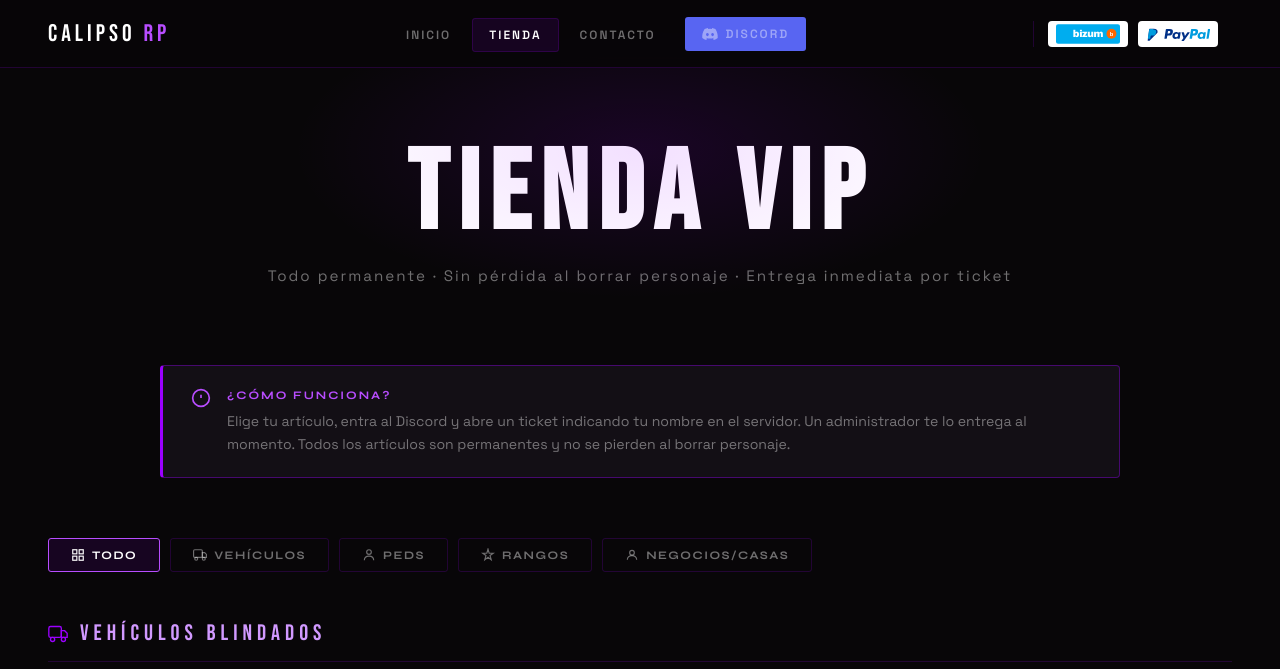
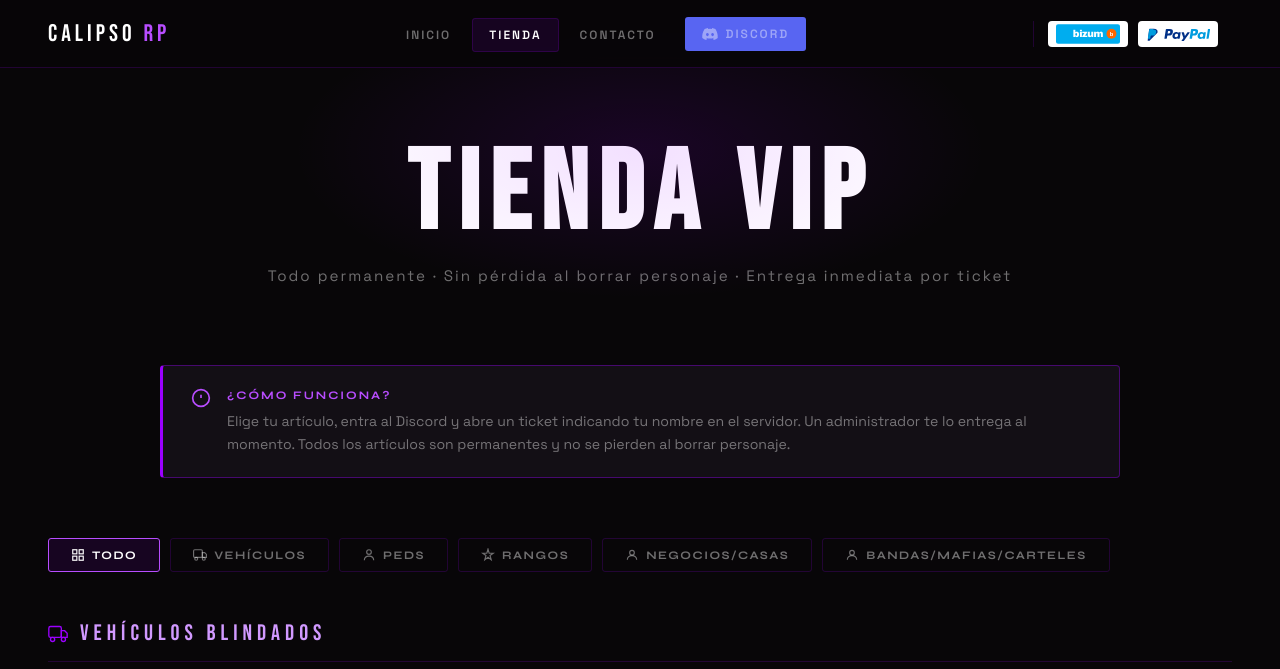
Before and after one commit to calipsorp2/CalipsoRP, a plain HTML site: page Articulos.html in a window 1280 px wide. Shown: the top 669 px of the page. Drawn offline with Linux system fonts and the light colour scheme.

Commit message:
actualizacion

```diff
--- a/Articulos.html
+++ b/Articulos.html
@@ -118,6 +118,13 @@
           <path d="M4 20c0-4 3.6-7 8-7s8 3 8 7"/>
         </svg>
         Negocios/Casas
+      </button>
+      <button class="filter-btn" data-filter="negocios/Casas">
+        <svg viewBox="0 0 24 24" fill="none" stroke="currentColor" stroke-width="2">
+          <circle cx="12" cy="8" r="4"/>
+          <path d="M4 20c0-4 3.6-7 8-7s8 3 8 7"/>
+        </svg>
+        Bandas/Mafias/Carteles
       </button>
     </div>
 
```
